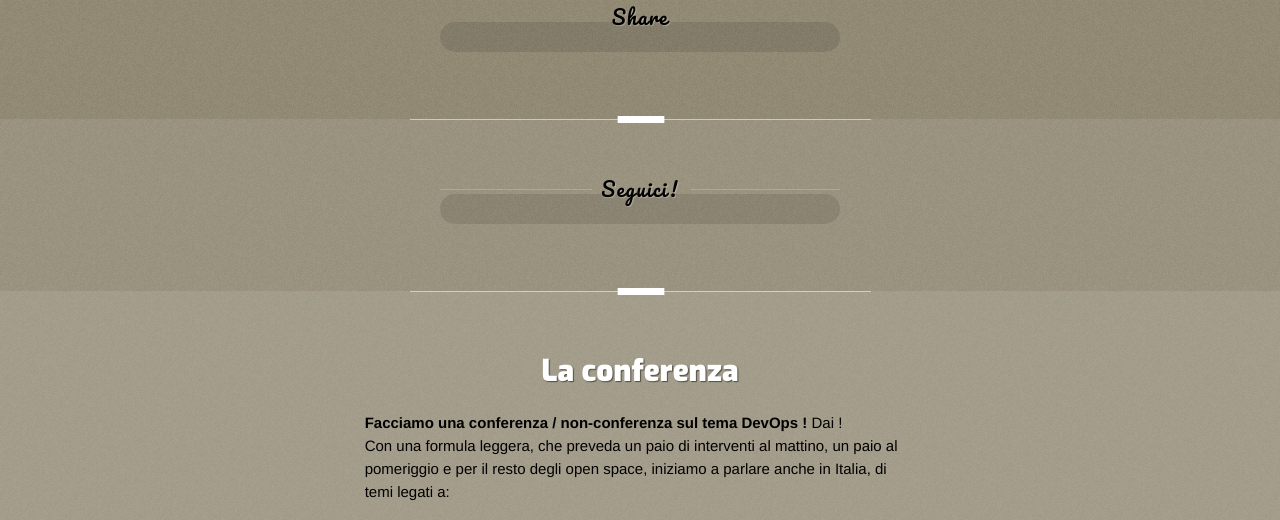
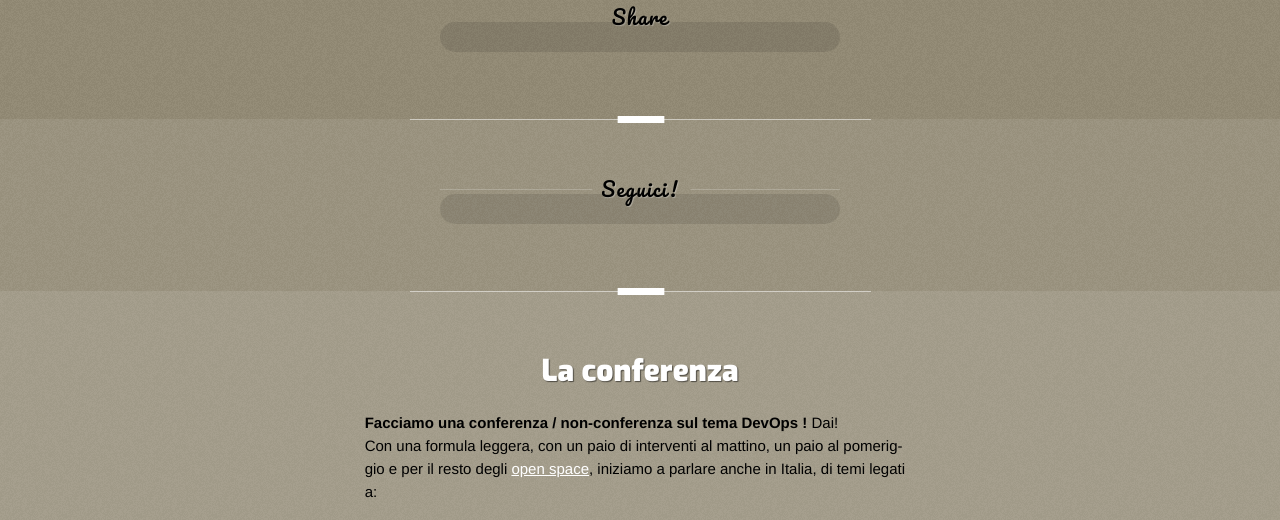
Before and after one commit to GrUSP/devops-it, a plain HTML site: page index.html in a window 1280 px wide. Shown: the part 432-952 px from the top of the page. Drawn offline with nearby package versions, Linux system fonts and the light colour scheme; some packages are replaced by stand-ins of ours.

Commit message:
added link to explain openspaces

```diff
--- a/index.html
+++ b/index.html
@@ -183,20 +183,20 @@
 						<h3 class="center">La conferenza</h3>
 
 						<p><strong>Facciamo una conferenza / non-conferenza sul tema DevOps !</strong>
-Dai !<br/>
-Con una formula leggera, che preveda un paio di interventi al mattino, un paio al pomeriggio e per il resto degli open space, iniziamo a parlare anche in Italia, di temi legati a:
+Dai!<br/>
+Con una formula leggera, con un paio di interventi al mattino, un paio al pomeriggio e per il resto degli
+<a href="http://www.devopsdays.org/pages/open-space-format/" title="Cosa significa open space (english page)">open space</a>,
+iniziamo a parlare anche in Italia, di temi legati a:
 <ul>
 <li>infrastrutture agili</li>
 <li>automazione</li>
 <li>sistemi di monitoraggio moderni</li>
 </ul>
 
-e tutto quanto potrà nascere durante la giornata. A breve pubblicheremo la call per i contributi, e quindi entro la fine dell'anno il programma completo. Nel frattempo abbiamo deciso di inglobare fra gli organizzatori anche gli amici del GrUSP (che speriamo partecipino numerosi) e chi sono offerti di aiutarci per la comunicazione e la raccolta delle iscrizioni.
-Dopo il DevOps Days di Roma, questa vorrebbe essere la prima occasione per aggregare la comunità DevOps* in Italia: un incontro from practitioners to practitioners.
-Sistemista agile: non puoi mancare !</p>
+e tutto quanto potr&agrave; nascere durante la giornata. Abbiamo deciso di includere fra gli organizzatori anche gli amici del GrUSP chi sono offerti di aiutarci per la comunicazione e la raccolta delle iscrizioni.
+Dopo il DevOps Days di Roma, questa vorrebbe essere la prima occasione per aggregare la comunità DevOps in Italia: un incontro from practitioners to practitioners.
+Sistemista agile: non puoi mancare!</p>
 					</div>
-
-
 					<div class="clear"></div>
 				</div>
 				<div class="separator"></div>
@@ -272,7 +272,7 @@ Sistemista agile: non puoi mancare !</p>
                                         <tr class="common_event">
 					    <td class="time">11:50 &ndash; 13:00</td>
                                             <td>
-                                                <h4><a href="#" title="">Open spaces</a></h4>
+                                                <h4><a href="http://www.devopsdays.org/pages/open-space-format/" title="Cosa significa open space (english page)">Open spaces</a></h4>
                                             </td>
 					</tr>
 
@@ -318,7 +318,7 @@ Sistemista agile: non puoi mancare !</p>
                                         <tr class="common_event">
 					    <td class="time">16:45 &ndash; 18:00</td>
                                             <td>
-                                                <h4><a href="#" title="">Open spaces</a></h4>
+                                                <h4><a href="http://www.devopsdays.org/pages/open-space-format/" title="Cosa significa open space (english page)">Open spaces</a></h4>
                                             </td>
                                         </tr>
 
```
